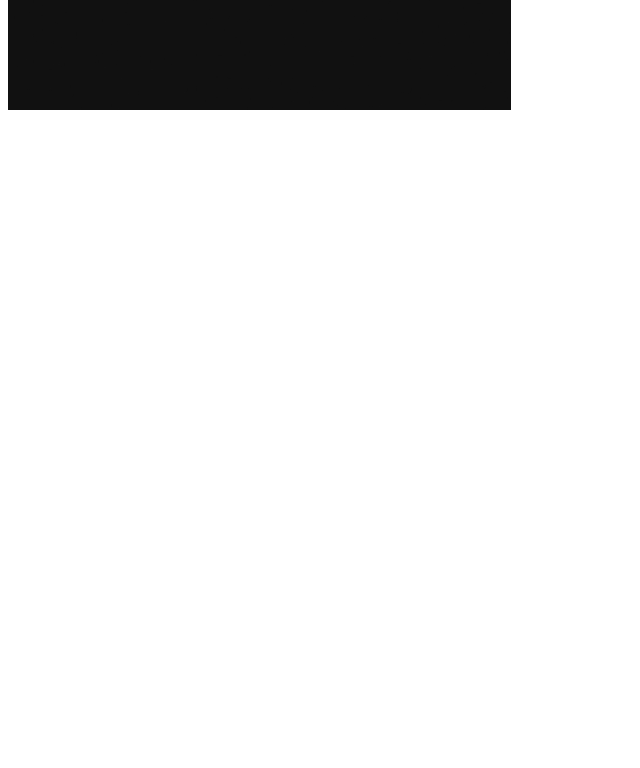
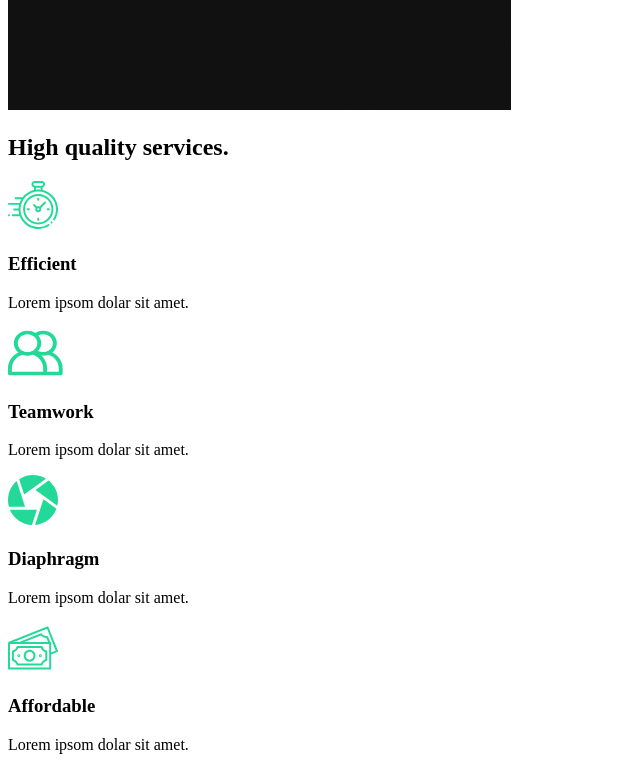
Before and after one commit to anis-vahora/capture-portfolio, a React (Create React App) app: page / in a window 1280 px wide. Shown: the part 860-1628 px from the top of the page, without its empty margins (0-640 px from the left). Before the commit the page ends 982 px from the top, so only its background shows below. Built offline with nearby package versions, Linux system fonts and the light colour scheme.

Commit message:
3. Services Section

```diff
--- /dev/null
+++ b/src/components/ServicesSection.js
@@ -0,0 +1,53 @@
+import React from "react";
+//Import icons
+import clock from "../img/clock.svg";
+import diaphragm from "../img/diaphragm.svg";
+import money from "../img/money.svg";
+import teamwork from "../img/teamwork.svg";
+//Import image
+import home2 from "../img/home2.png";
+
+const ServicesSection = () => {
+  return (
+    <div className="services">
+      <div className="description">
+        <h2>
+          High <span> quality</span> services.
+        </h2>
+        <div className="cards">
+          <div className="card">
+            <div className="icon">
+              <img src={clock} />
+              <h3>Efficient</h3>
+            </div>
+            <p>Lorem ipsom dolar sit amet.</p>
+          </div>
+          <div className="card">
+            <div className="icon">
+              <img src={teamwork} />
+              <h3>Teamwork</h3>
+            </div>
+            <p>Lorem ipsom dolar sit amet.</p>
+          </div>
+          <div className="card">
+            <div className="icon">
+              <img src={diaphragm} />
+              <h3>Diaphragm</h3>
+            </div>
+            <p>Lorem ipsom dolar sit amet.</p>
+          </div>
+          <div className="card">
+            <div className="icon">
+              <img src={money} />
+              <h3>Affordable</h3>
+            </div>
+            <p>Lorem ipsom dolar sit amet.</p>
+          </div>
+        </div>
+      </div>
+      <img src={home2} />
+    </div>
+  );
+};
+
+export default ServicesSection;
--- a/src/pages/AboutUs.js
+++ b/src/pages/AboutUs.js
@@ -1,8 +1,14 @@
 import React from "react";
 import AboutSection from "../components/AboutSection";
+import ServicesSection from "../components/ServicesSection";
 
 const AboutUs = () => {
-  return <AboutSection />;
+  return (
+    <>
+      <AboutSection />
+      <ServicesSection></ServicesSection>
+    </>
+  );
 };
 
 export default AboutUs;
```
